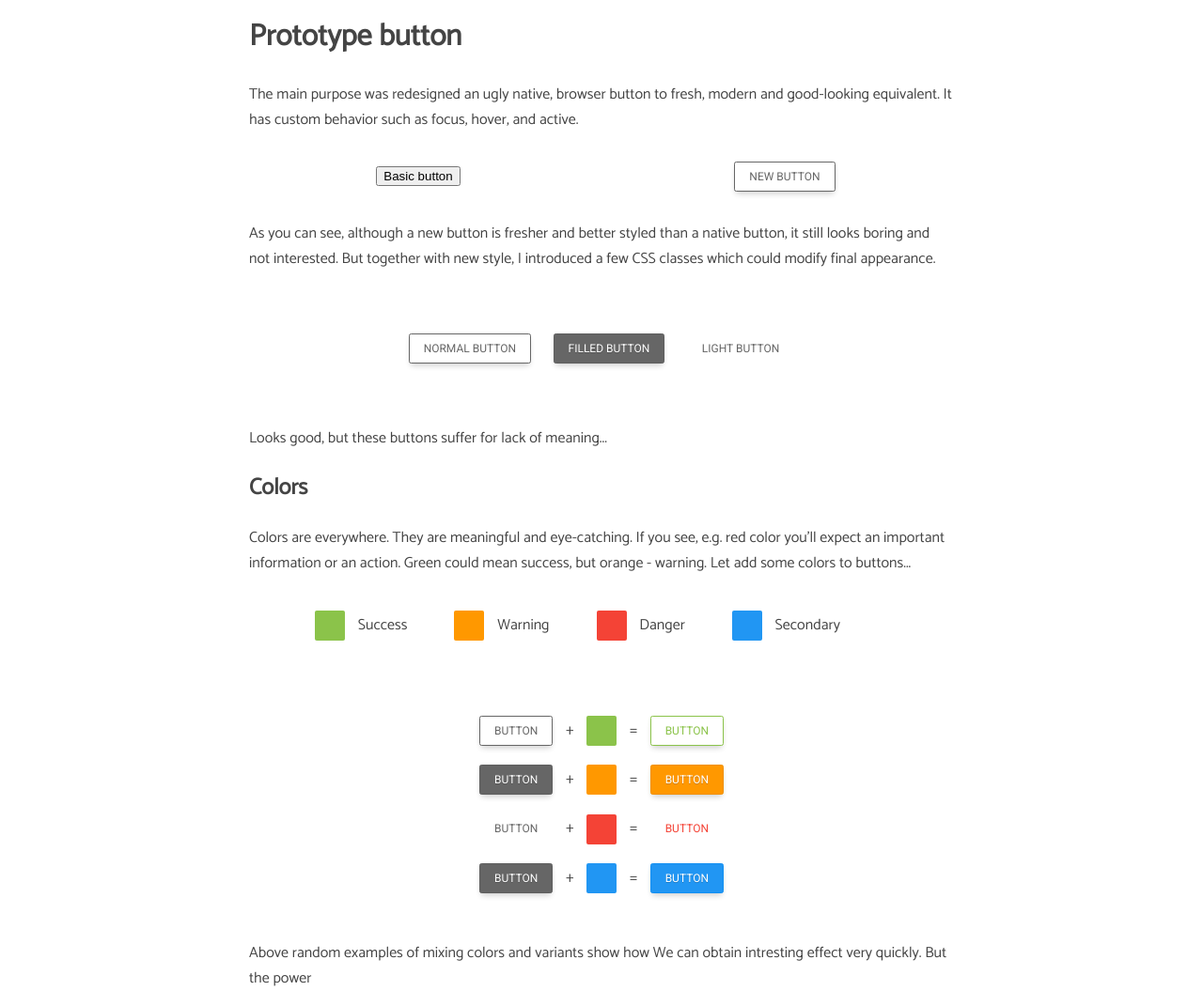
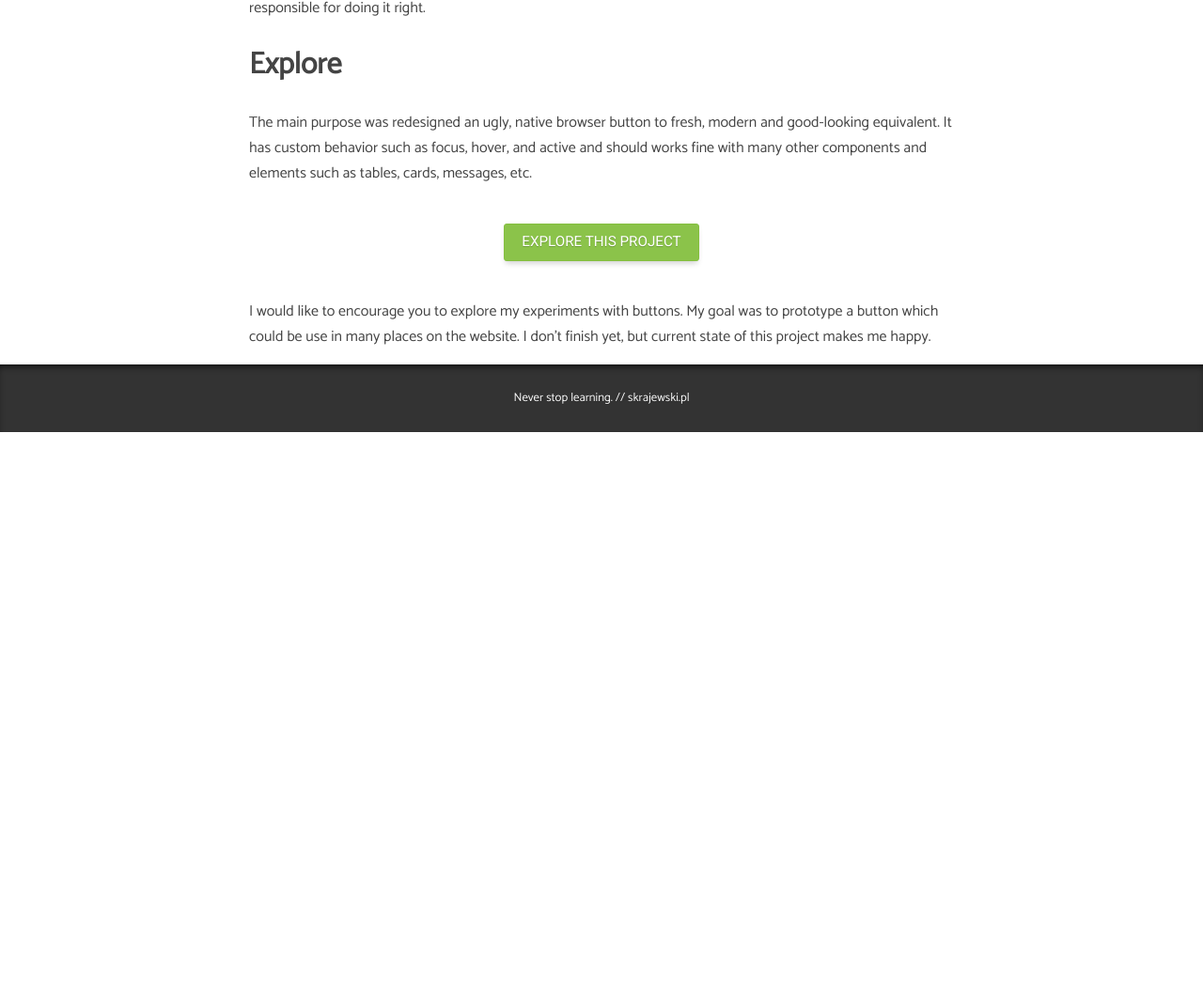
Before and after one commit to skrajewski/the-buttons, a website: page index.html in a window 1280 px wide. Shown: the part 779-1850 px from the top of the page at 94% size. After the commit the page ends 1239 px from the top, so only its background shows below. Drawn offline with Linux system fonts and the light colour scheme.

Commit message:
Fill index

```diff
--- a/index.html
+++ b/index.html
@@ -13,9 +13,20 @@
         <section class="header-bar"></section>
 
         <section class="container">
-            <section class="title">
-                Butt<button class="button button-success button-filled" style="padding: 0.1em 0.23em;">ON</button>s
+            <section class="row">
+                <div class="col">
+                    <section class="title">
+                        Butt<button class="button button-success button-filled" style="padding: 0.1em 0.23em;">ON</button>s
+                    </section>
+                </div>
+
+                <div class="col v-center" style="text-align: right;">
+                    <a class="button button-light" href="#">Home</a>
+                    <a class="button button-light" href="#">Explore</a>
+                    <a class="button button-light" href="#">Playground</a>
+                </div>
             </section>
+
         </section>
 
         <section id="intro">
@@ -42,84 +53,21 @@
                 Besides content, buttons are very important because they encourage people to interact with the website or with the web application. Similar to a real world, when We see a button, we expect some action on pressing it. But there is one big difference between physical buttons and virtual buttons. First of them give a user a natural, physical <strong>feedback</strong> such as <em>click</em> sound, press or something else. We can touch this button, feel it, press strongly or slightly. Virtual buttons must be programmed to emit an artificial feedback to the user, and We, as web developers are responsible for doing it right.
             </p>
 
-            <h1>Prototype button</h1>
+            <h1>Explore</h1>
 
-            <p>The main purpose was redesigned an ugly native, browser button to fresh, modern and good-looking equivalent. It has custom behavior such as focus, hover, and active.</p>
+            <p>The main purpose was redesigned an ugly, native browser button to fresh, modern and good-looking equivalent. It has custom behavior such as focus, hover, and active and should works fine with many other components and elements such as tables, cards, messages, etc.</p>
 
-            <div class="row center">
-                <div class="col v-center">
-                    <button>Basic button</button>
-                </div>
-                <div class="col v-center">
-                    <button class="button">New button</button>
-                </div>
+            <div class="center" style="margin: 40px 0;">
+                <button class="button button-filled button-success button-large">Explore this project</button>
             </div>
 
             <p>
-                As you can see, although a new button is fresher and better styled than a native button, it still looks boring and not interested. But together with new style, I introduced a few CSS classes which could modify final appearance.
-            </p>
-
-            <div class="center" style="padding: 50px 0;">
-                <button style="margin: 0 10px;" class="button">Normal button</button>
-                <button style="margin: 0 10px;" class="button button-filled">Filled button</button>
-                <button style="margin: 0 10px;" class="button button-light">Light button</button>
-            </div>
-
-            <p>Looks good, but these buttons suffer for lack of meaning...</p>
-
-            <h2>Colors</h2>
-
-            <p>Colors are everywhere. They are meaningful and eye-catching. If you see, e.g. red color you'll expect an important information or an action. Green could mean success, but orange - warning. Let add some colors to buttons...</p>
-
-            <ul class="color-list">
-                <li><div class="color color-success"></div> Success</li>
-                <li><div class="color color-warning"></div> Warning</li>
-                <li><div class="color color-danger"></div> Danger</li>
-                <li><div class="color color-secondary"></div> Secondary</li>
-            </ul>
-
-            <div class="center color-examples">
-                <div>
-                    <button style="margin: 0 10px;" class="button">Button</button>
-                    +
-                    <div class="color color-success"></div>
-                    =
-                    <button style="margin: 0 10px;" class="button button-success">Button</button>
-                </div>
-
-                <div>
-                    <button style="margin: 0 10px;" class="button button-filled">Button</button>
-                    +
-                    <div class="color color-warning"></div>
-                    =
-                    <button style="margin: 0 10px;" class="button button-warning button-filled">Button</button>
-                </div>
-
-                <div>
-                    <button style="margin: 0 10px;" class="button button-light">Button</button>
-                    +
-                    <div class="color color-danger"></div>
-                    =
-                    <button style="margin: 0 10px;" class="button button-danger button-light">Button</button>
-                </div>
-
-                <div>
-                    <button style="margin: 0 10px;" class="button button-filled">Button</button>
-                    +
-                    <div class="color color-secondary"></div>
-                    =
-                    <button style="margin: 0 10px;" class="button button-secondary button-filled">Button</button>
-                </div>
-
-            </div>
-
-            <p>
-                Above random examples of mixing colors and variants show how We can obtain intresting effect very quickly. But the power
-
+                I would like to encourage you to explore my experiments with buttons. My goal was to prototype a button which could be use in many places on the website. I don't finish yet, but current state of this project makes me happy.
             </p>
         </div>
 
-            <p>
-            </p>
+        <footer>
+            Never stop learning. // skrajewski.pl
+        </footer>
     </body>
 </html>
--- a/scss/_buttons.scss
+++ b/scss/_buttons.scss
@@ -88,6 +88,7 @@
     box-shadow: 0 4px 6px -2px fade-out(#000, 0.8);
     box-sizing: border-box;
     display: inline-block;
+    text-decoration: none;
 }
 
 .button-icon {
--- a/scss/_intro.scss
+++ b/scss/_intro.scss
@@ -1,9 +1,10 @@
 #intro {
     padding: 30px;
-    background-color: $colorSuccess;
+    background-color: $colorSecondary;
     color: #fafafa;
-    //: center;
-    //: 0 2px 5px rgba(0, 0, 0, 0.2) inset;
+    // box-shadow: 0 2px 5px rgba(0, 0, 0, 0.2) inset;
+    text-shadow: 0 2px 0 rgba(0,0,0,0.2);
+
 
     p {
         margin: 0;
--- a/scss/style.scss
+++ b/scss/style.scss
@@ -19,6 +19,15 @@ body {
     line-height: 1.5;
 }
 
+footer {
+    background-color: #333;
+    color: #fafafa;
+    padding: 2em;
+    text-align: center;
+    font-size: 0.8em;
+    text-shadow: 0 1px 0 rgba(0,0,0,0.2);
+    box-shadow: 0 5px 10px -5px #000 inset;
+}
 
 .articles {
     display: flex;
```
Also changed, not shown: css/style.css.
